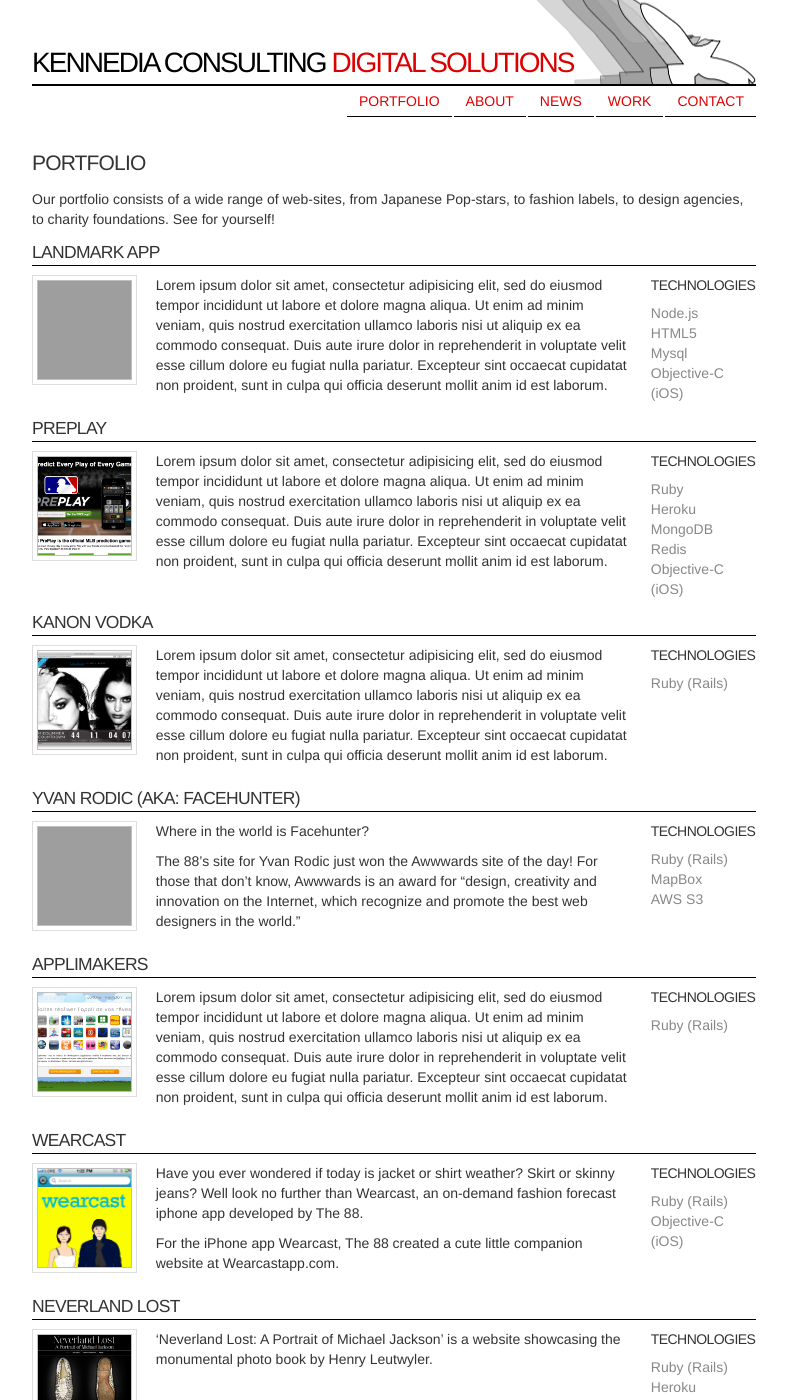
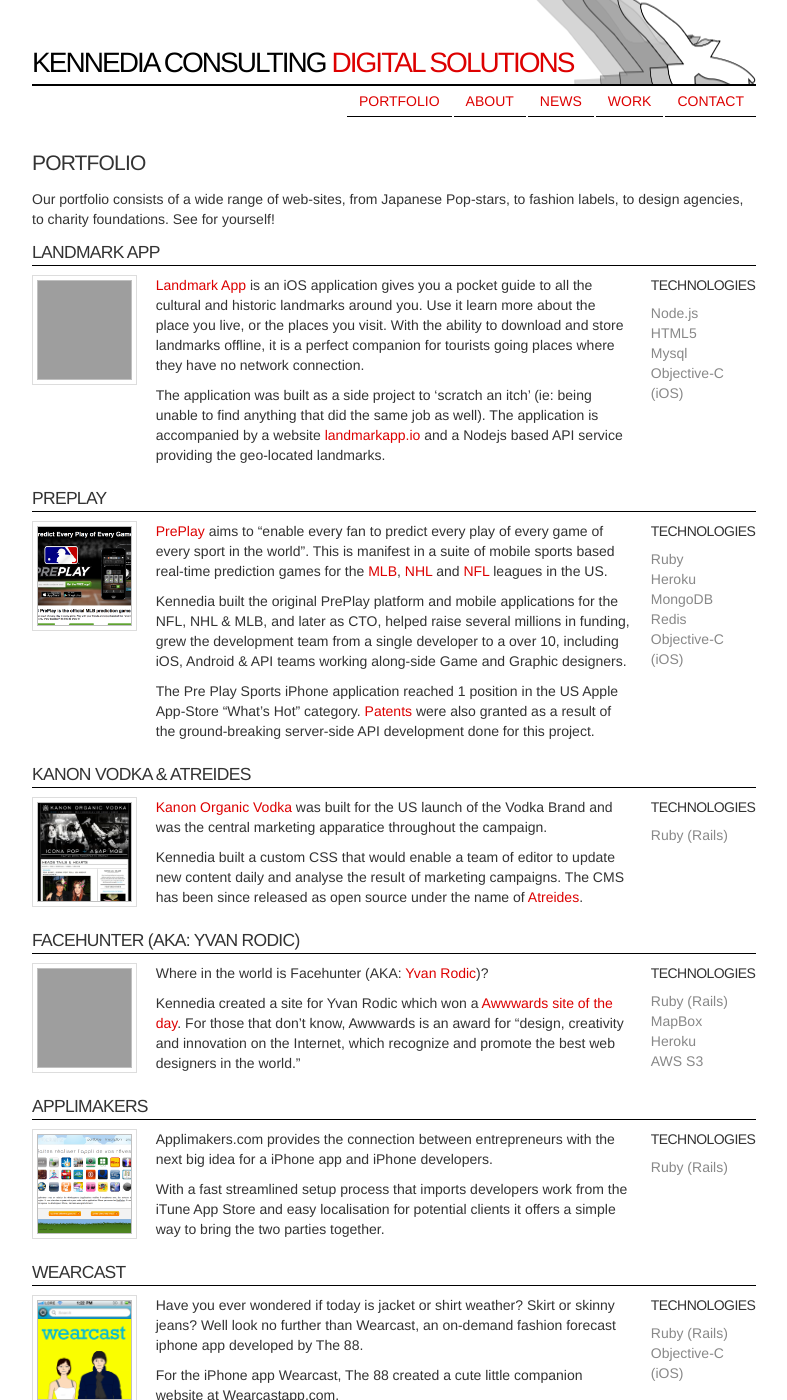
Before and after one commit to supagroova/kennedia.com, a Jekyll site: the page built from portfolio.html, in a window 1280 px wide and 1400 px high, cut to the strip 0-1400 px from the top of the window. Shown: the whole strip, without its empty margins (246-1033 px from the left). Built offline with Jekyll 4.4.1, drawn with Linux system fonts in a browser that asks for light colours; Markdown is read by kramdown in place of the engine named in the settings; some of the changed text lies outside the part shown; grey boxes are pictures that could not be loaded.

Commit message:
Adding more portfolio content

```diff
--- a/_data/portfolio.yaml
+++ b/_data/portfolio.yaml
@@ -4,7 +4,9 @@
   title: Landmark App
   id: landmark
   description: |-
-    Lorem ipsum dolor sit amet, consectetur adipisicing elit, sed do eiusmod tempor incididunt ut labore et dolore magna aliqua. Ut enim ad minim veniam, quis nostrud exercitation ullamco laboris nisi ut aliquip ex ea commodo consequat. Duis aute irure dolor in reprehenderit in voluptate velit esse cillum dolore eu fugiat nulla pariatur. Excepteur sint occaecat cupidatat non proident, sunt in culpa qui officia deserunt mollit anim id est laborum.
+    [Landmark App](https://itunes.apple.com/app/id778960433) is an iOS application gives you a pocket guide to all the cultural and historic landmarks around you. Use it learn more about the place you live, or the places you visit. With the ability to download and store landmarks offline, it is a perfect companion for tourists going places where they have no network connection.
+
+    The application was built as a side project to 'scratch an itch' (ie: being unable to find anything that did the same job as well). The application is accompanied by a website [landmarkapp.io](http://landmarkapp.io) and a Nodejs based API service providing the geo-located landmarks.
   images:
     - url: "/img/portfolio/landmark_web_1.jpg"
     - url: "/img/portfolio/landmark_web_2.jpg"
@@ -23,7 +25,12 @@
   title: PrePlay
   id: preplay
   description: |-
-    Lorem ipsum dolor sit amet, consectetur adipisicing elit, sed do eiusmod tempor incididunt ut labore et dolore magna aliqua. Ut enim ad minim veniam, quis nostrud exercitation ullamco laboris nisi ut aliquip ex ea commodo consequat. Duis aute irure dolor in reprehenderit in voluptate velit esse cillum dolore eu fugiat nulla pariatur. Excepteur sint occaecat cupidatat non proident, sunt in culpa qui officia deserunt mollit anim id est laborum.
+    [PrePlay](http://preplaysports.com/) aims to "enable every fan to predict every play of every game of every sport in the world". This is manifest in a suite of mobile sports based real-time prediction games for the [MLB](http://mlb.preplaysports.com/), [NHL](http://nhl.preplaysports.com/) and [NFL](http://football.preplaysports.com/) leagues in the US.
+
+    Kennedia built the original PrePlay platform and mobile applications for the NFL, NHL & MLB, and later as CTO, helped raise several millions in funding, grew the development team from a single developer to a over 10, including iOS, Android & API teams working along-side Game and Graphic designers.
+
+    The Pre Play Sports iPhone application reached 1 position in the US Apple App-Store "What's Hot" category. [Patents](http://www.uspto.gov/web/patents/patog/week22/OG/html/1390-4/US08449361-20130528.html) were also granted as a result of the ground-breaking server-side API development done for this project.
+
   images:
     - url: "/img/portfolio/preplay_mlb.png"
     - url: "/img/portfolio/preplay_nhl.png"
@@ -42,24 +49,28 @@
     - Objective-C (iOS)
 
 -
-  title: Kanon Vodka
+  title: "Kanon Vodka & Atreides"
   id: kanon
   description: |-
-    Lorem ipsum dolor sit amet, consectetur adipisicing elit, sed do eiusmod tempor incididunt ut labore et dolore magna aliqua. Ut enim ad minim veniam, quis nostrud exercitation ullamco laboris nisi ut aliquip ex ea commodo consequat. Duis aute irure dolor in reprehenderit in voluptate velit esse cillum dolore eu fugiat nulla pariatur. Excepteur sint occaecat cupidatat non proident, sunt in culpa qui officia deserunt mollit anim id est laborum.
+    [Kanon Organic Vodka](http://www.ripkanon.com/blog) was built for the US launch of the Vodka Brand and was the central marketing apparatice throughout the campaign.
+
+    Kennedia built a custom CSS that would enable a team of editor to update new content daily and analyse the result of marketing campaigns. The CMS has been since released as open source under the name of [Atreides](http://the88.github.io/Atreides/).
   images:
-    - url: "/img/portfolio/kanon_1.png"
-    - url: "/img/portfolio/kanon_2.png"
-    - url: "/img/portfolio/kanon_foks.png"
+    - url: "/img/portfolio/kanon_1.jpg"
+    - url: "/img/portfolio/kanon_2.jpg"
+    - url: "/img/portfolio/kanon_3.jpg"
+    - url: "/img/portfolio/kanon_4.jpg"
   technologies:
     - Ruby (Rails)
 
 -
-  title: "Yvan Rodic (AKA: Facehunter)"
+  title: "Facehunter (AKA: Yvan Rodic)"
   id: facehunter
   description: |-
-    Where in the world is Facehunter?
+    Where in the world is Facehunter (AKA: [Yvan Rodic](http://www.yvanrodic.com))?
 
-    The 88’s site for Yvan Rodic just won the Awwwards site of the day! For those that don’t know, Awwwards is an award for “design, creativity and innovation on the Internet, which recognize and promote the best web designers in the world.”
+    Kennedia created a site for Yvan Rodic which won a [Awwwards site of the day](http://www.awwwards.com/web-design-awards/yvan-rodic-visual-diary). For those that don’t know, Awwwards is an award for “design, creativity and innovation on the Internet, which recognize and promote the best web designers in the world.”
+
   images:
     - url: "/img/portfolio/facehunter_1.png"
     - url: "/img/portfolio/facehunter_2.png"
@@ -68,13 +79,17 @@
   technologies:
     - Ruby (Rails)
     - MapBox
+    - Heroku
     - AWS S3
 
 -
   title: Applimakers
   id: applimakers
   description: |-
-    Lorem ipsum dolor sit amet, consectetur adipisicing elit, sed do eiusmod tempor incididunt ut labore et dolore magna aliqua. Ut enim ad minim veniam, quis nostrud exercitation ullamco laboris nisi ut aliquip ex ea commodo consequat. Duis aute irure dolor in reprehenderit in voluptate velit esse cillum dolore eu fugiat nulla pariatur. Excepteur sint occaecat cupidatat non proident, sunt in culpa qui officia deserunt mollit anim id est laborum.
+    Applimakers.com provides the connection between entrepreneurs with the next big idea for a iPhone app and iPhone developers.
+
+    With a fast streamlined setup process that imports developers work from the iTune App Store and easy localisation for potential clients it offers a simple way to bring the two parties together.
+
   images:
     - url: "/img/portfolio/applimakers_1.png"
     - url: "/img/portfolio/applimakers_2.png"
@@ -101,13 +116,14 @@
     - Objective-C (iOS)
 
 -
-  title: Neverland Lost
+  title: "Henry Leutwyler & Neverland Lost"
   id: neverland
   description: |-
-
-    'Neverland Lost: A Portrait of Michael Jackson' is a website showcasing the monumental photo book by Henry Leutwyler.
+    Kennedia built two website for world-renowned photographer Henry Leutwyler, one being his personal [portfolio site](http://henryleutwyler.com), and the other a showcase for his highly anticipated phot-book about the belongings of Michael Jackson titled ['Neverland Lost: A Portrait of Michael Jackson'](http://www.neverlandlost.com).
 
   images:
+    - url: "/img/portfolio/leutwyler_1.jpg"
+    - url: "/img/portfolio/leutwyler_2.jpg"
     - url: "/img/portfolio/neverland_1.png"
     - url: "/img/portfolio/neverland_2.png"
 
@@ -135,9 +151,7 @@
 -
   title: Dana Lixenburg
   description: |-
-    The 88 created the website for renowned photographer Dana Lixenberg.
-
-    Lorem ipsum dolor sit amet, consectetur adipisicing elit, sed do eiusmod tempor incididunt ut labore et dolore magna aliqua. Ut enim ad minim veniam, quis nostrud exercitation ullamco laboris nisi ut aliquip ex ea commodo consequat. Duis aute irure dolor in reprehenderit in voluptate velit esse cillum dolore eu fugiat nulla pariatur. Excepteur sint occaecat cupidatat non proident, sunt in culpa qui officia deserunt mollit anim id est laborum.
+    The website for renowned photographer Dana Lixenberg.
 
   images:
     - url: "/img/portfolio/danalixenburg_1.png"
@@ -147,7 +161,10 @@
   title: Game Streamer
   id: gamestreamer
   description: |-
-    Lorem ipsum dolor sit amet, consectetur adipisicing elit, sed do eiusmod tempor incididunt ut labore et dolore magna aliqua. Ut enim ad minim veniam, quis nostrud exercitation ullamco laboris nisi ut aliquip ex ea commodo consequat. Duis aute irure dolor in reprehenderit in voluptate velit esse cillum dolore eu fugiat nulla pariatur. Excepteur sint occaecat cupidatat non proident, sunt in culpa qui officia deserunt mollit anim id est laborum.
+    Kennedia built the [GameStreamer](http://www.gamestreamer.net) platform as a Video-Game distribution network which offered white-label 'turnkey' solutions for hosting online video game stores.
+
+    Key components of this work was with Sony's DRM department to create the worlds first fully automated DRM-Wrapping service. As a result of this work a [patent](http://www.redorbit.com/news/technology/1727053/gamestreamer_inc_unveils_its_revolutionary_autodrmwrapping_piracy_protection_installer_builder/index.html) was created.
+
   images:
     - url: "/img/portfolio/gamestreamer_1.png"
     - url: "/img/portfolio/gamestreamer_2.png"
@@ -156,10 +173,11 @@
   technologies:
     - Ruby (Rails)
 -
-  title: Gigantic Pictures
+  title: Gigantic Digital
   id: gigantic
   description: |-
-    Lorem ipsum dolor sit amet, consectetur adipisicing elit, sed do eiusmod tempor incididunt ut labore et dolore magna aliqua. Ut enim ad minim veniam, quis nostrud exercitation ullamco laboris nisi ut aliquip ex ea commodo consequat. Duis aute irure dolor in reprehenderit in voluptate velit esse cillum dolore eu fugiat nulla pariatur. Excepteur sint occaecat cupidatat non proident, sunt in culpa qui officia deserunt mollit anim id est laborum.
+    Gigantic Digital is a pioneer in the online indie video-on-demand industry. Kennedia built it's online view streaming and ticketing platform.
+
   images:
     - url: "/img/portfolio/gigantic_1.jpg"
   technologies:
@@ -169,7 +187,8 @@
   title: Parapluie Ou Pas
   id: parapluioupas
   description: |-
-    Lorem ipsum dolor sit amet, consectetur adipisicing elit, sed do eiusmod tempor incididunt ut labore et dolore magna aliqua. Ut enim ad minim veniam, quis nostrud exercitation ullamco laboris nisi ut aliquip ex ea commodo consequat. Duis aute irure dolor in reprehenderit in voluptate velit esse cillum dolore eu fugiat nulla pariatur. Excepteur sint occaecat cupidatat non proident, sunt in culpa qui officia deserunt mollit anim id est laborum.
+    Super Simple Weather. Parapluie ou Pas (Umbrella or Not) was a simple prototype weather service that would locate your position and give you a rain/shine weather forcast for the day. It was optimized for Mobile and Desktop and multi-lingual.
+
   images:
     - url: "/img/portfolio/parapluie_1.jpg"
     - url: "/img/portfolio/parapluie_2.jpg"
@@ -202,7 +221,6 @@
   description: |-
       Evisu approached Kennedia to help improve their online store. The first step was to create a new dynamic store locator to proceed their United States drive to open new stores. Kennedia developed a smooth and exciting mini-app that allowed Evisu to manage their store location in a back-end admin section (integrated with their existing system software) and let users browser through the stores stocking evisu products all over the world. It also integrates the amazing Google Maps system to allow users to pinpoint store locations and get instructions on how to get there from their own location.
 
-      Since the success of the Evisu Store Locator Kennedia has been closely involved in the continuing process of improving the Evisu.com website and assisting them in bolstering their online sales.
   images:
     - url: "/img/portfolio/Evisu-HP.png"
     - url: "/img/portfolio/Evisu-Store_Locator.png"
@@ -218,7 +236,6 @@
   description: |-
       ODD is an design agency in London who were seeking to re-brand and strengthen their web presence. They wanted the ability to control the content of their website to allow them to keep it's content up-to-date with their blistering progress. They wanted the smooth sexiness of Flash but also visibility to search engine.
 
-      ODD Kennedia Consulting was approached to solve their requirements and together in consultation with ODD developed an administration backend to their public web-site. The website features numerous flash animations which when viewed by non-flash browsers (like search engines) still display the content in a desirable fashion this mix gave the site visual appeal and content visibility. The website was developed solely by Kennedia Consulting using Ruby on Rails and MySql and a rich mix of Flash and HTML with cutting-edge Javascript. ODD were especially happy with the output and the speed of delivery.
   images:
     - url: "/img/portfolio/ODD-Intro.png"
     - url: "/img/portfolio/ODD-Story_Page.png"
@@ -236,9 +253,6 @@
   description: |-
       Casarotto is one of the UK's leading creative agencies. They represent a large number of award-winning writers, directors, directors of photography, production designers, costume designers and editors, working in film, television and theatre. Working with design direction from ODD, Kennedia built Casarotto's new Web2.0 presence.
 
-      The website includes a website control panel that allows Casarotto to manage their clients database and also publish news and other infomation about their company. This gives the Casarotto website the flexibility the to grow as they do.
-
-      The website is built using cutting edge Ruby on Rails, Javascript and AJAX to enhance the users experience, whilst also allowing for users on older browsers to still retain full functionality of the website.
   images:
     - url: "/img/portfolio/Casarotto_5.png"
     - url: "/img/portfolio/Casarotto_4.png"
@@ -254,7 +268,6 @@
   description: |-
       Mintd is a global collaborative space for artists, designers and musicians to sell their work and connect to new markets. We think it fills a space in online indie retails that until now was left wide open. There is very little in the way of community based market places for up-and-coming creative designers. Connecting direct to the buyer, the seller can deliver goods at a reasonable price. Mintd allows niche markets to form and flourish.
 
-      Mintd is a sophisticated community/e-commerce platform built in Ruby on Rails. It allows sellers to create virtual online stores and begin selling products for free. The platform promotes health community communication and contribution
   images:
     - url: "/img/portfolio/Mintd.png"
     - url: "/img/portfolio/Mintd_2.png"
@@ -267,7 +280,7 @@
 -
   id: basecamp
   description: |-
-      The Basecamp Widget is an Apple Dashboard Widget that connects to Basecamp a web-based project management application produced by 37signals. This widget allows you to conveniently access your Basecamp projects from your desktop. At Kennedia Consulting we use Basecamp for all our projects and we all use OS X for most of our work so having access to our projects right on our desktop is a great help. The widget was released as free software in the hope that it would help many other Basecamp users as well.
+      The Basecamp Widget is an Apple Dashboard Widget that connects to Basecamp a web-based project management application produced by 37signals. The widget allows you to conveniently access your Basecamp projects from your desktop.
 
       The widget proved so popular that within the first week of release it had accumulated almost 10,000 downloads, had been featured in The Unofficial Apple Weblog and other blogs, ranked 23rd in the Apple Widget Top 50 downloaded widgets, and was chosen as an Apple Staff Favourite widget.
   images:
@@ -282,7 +295,6 @@
   description: |-
       Many people regard Misora Hibari as the greatest pop-star Japan ever saw. Likened to Elvis Presley her popularity lives on with much of middle-aged Japan. When Kennedia Consulting was approached to provide the development for the official Misora Hibari website it was delighted.
 
-      The website consists of a full featured content management system that allows the web-site's administrators to control the content of the website, from latest news items, to Misora Hibari's discography and merchandise listing. Kennedia consulting built the public facing website and the administration web-site using PHP and MySql.
   images:
     - url: "/img/portfolio/Misora-Hibari.png"
   technologies:
@@ -308,7 +320,6 @@
   description: |-
       Dejimon.biz is an e-Commerce store that sells Japanese Electronics. The store utilises the Amazon.com webservices platform to provide content from the vast Amazon Japan electronics catalog. This was a personal project developed by Kennedia Consulting to investigate the use of full standards compliant HTML and CSS, Webservices on the internet and the intricacies of Japanese eCommerce.
 
-      The website was built using PHP and the PEAR library. All pages are cached and automatically updated periodically. The website adheres to W3C web-stanards
   images:
     - url: "/img/portfolio/dejimon-browse.png"
   technologies:
```
Also changed, not shown: img/portfolio/kanon_1.jpg (added), img/portfolio/kanon_2.jpg (added), img/portfolio/kanon_4.jpg (added), img/portfolio/leutwyler_1.jpg (added), img/portfolio/leutwyler_2.jpg (added).
